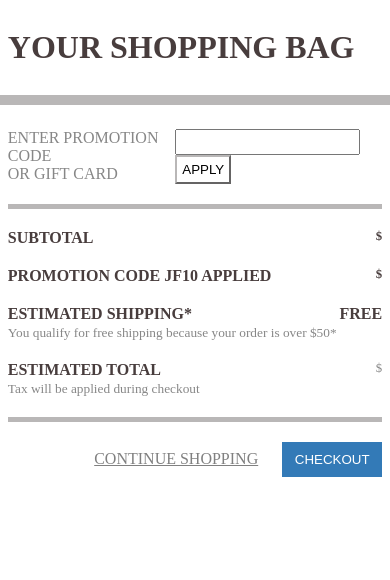
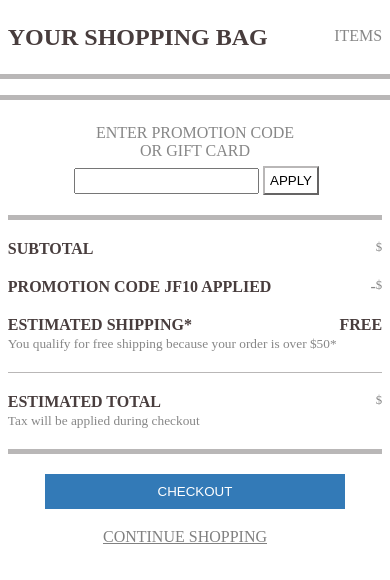
Before and after one commit to ankitbara46/product-cart, a website built with webpack: page src/index.html in a window 390 px wide. Built offline with nearby package versions, Linux system fonts and the light colour scheme; files whose address does not match are found by name.

Commit message:
added responsive

```diff
--- a/api/public/cartData.json
+++ b/api/public/cartData.json
@@ -1 +1 @@
-{"item_count":3,"items":[{"product_id":"1","id":"1","color":"Orange","size":"L","qty":"3"},{"product_id":"2","id":"2","color":"Red","size":"M","qty":"3"}]}
+{"item_count":3,"items":[{"product_id":"1","id":"1","color":"Black","size":"L","qty":"3"},{"product_id":"2","id":"2","color":"Red","size":"M","qty":"1"}]}
--- a/src/index.html
+++ b/src/index.html
@@ -14,9 +14,12 @@
 		<a class="skip-link" href="#main">Skip to main</a>
 	</header>
 	<main id="main" class="main" tabindex="-1">
-		<h1>YOUR SHOPPING BAG</h1>
+		<div class="cart-head">
+			<h1>YOUR SHOPPING BAG</h1>
+			<span class="item-count-wrapper text-uppercase"><span class="item-count"></span> items</span>
+		</div>
 
-		<div class="cart-labels">
+		<div class="cart-labels text-uppercase">
 			<div><span class="item-count"></span> items</div>
 			<div>Size</div>
 			<div>Qty</div>
@@ -43,8 +46,8 @@
 				<button class="apply">APPLY</button></span>
 			</div>
 
-			<div class="margin-top-bottom-20 equally-space price">Subtotal <span><span class="item-currency">$</span><span class="sub-total price"></span></span></div>
-			<div class="margin-top-bottom-20 equally-space price">Promotion code jf10 applied <span><span class="item-currency">$</span><span class="promotion price"> </span></span></div>
+			<div class="margin-top-bottom-20 equally-space"><span class="price">Subtotal</span> <span><span class="item-currency">$</span><span class="sub-total price"></span></span></div>
+			<div class="margin-top-bottom-20 equally-space"><span class="price">Promotion code jf10 applied</span> <span>-<span class="item-currency">$</span><span class="promotion price"></span></span></div>
 			<div class="margin-top-bottom-20 equally-space"><span><span class="price">estimated shipping*</span><br/><small>You qualify for free shipping because your order is over $50*</small></span><span class="price">Free</span></div>
 
 			<div class="estimated-total margin-top-bottom-20 equally-space"><span><span class="price">Estimated Total</span><br/><small>Tax will be applied during checkout</small></span><span><span class="item-currency">$</span><span class="total-price price"></span></span></div>
--- a/src/js/views/cartView.js
+++ b/src/js/views/cartView.js
@@ -50,7 +50,9 @@ export const renderResults = cartDetails => {
 	document.querySelector('.sub-total').textContent = cartDetails.subtotal;
 	document.querySelector('.promotion').textContent = cartDetails.discount;
 	document.querySelector('.total-price').textContent = cartDetails.total;
-	document.querySelector('.item-count').textContent = cartProducts.length;
+	const item_count = document.querySelectorAll('.item-count');
+	item_count[0].textContent = cartProducts.length;
+	item_count[1].textContent = cartProducts.length;
 
 }
 
```
Also changed, not shown: dist/css/style.css.
